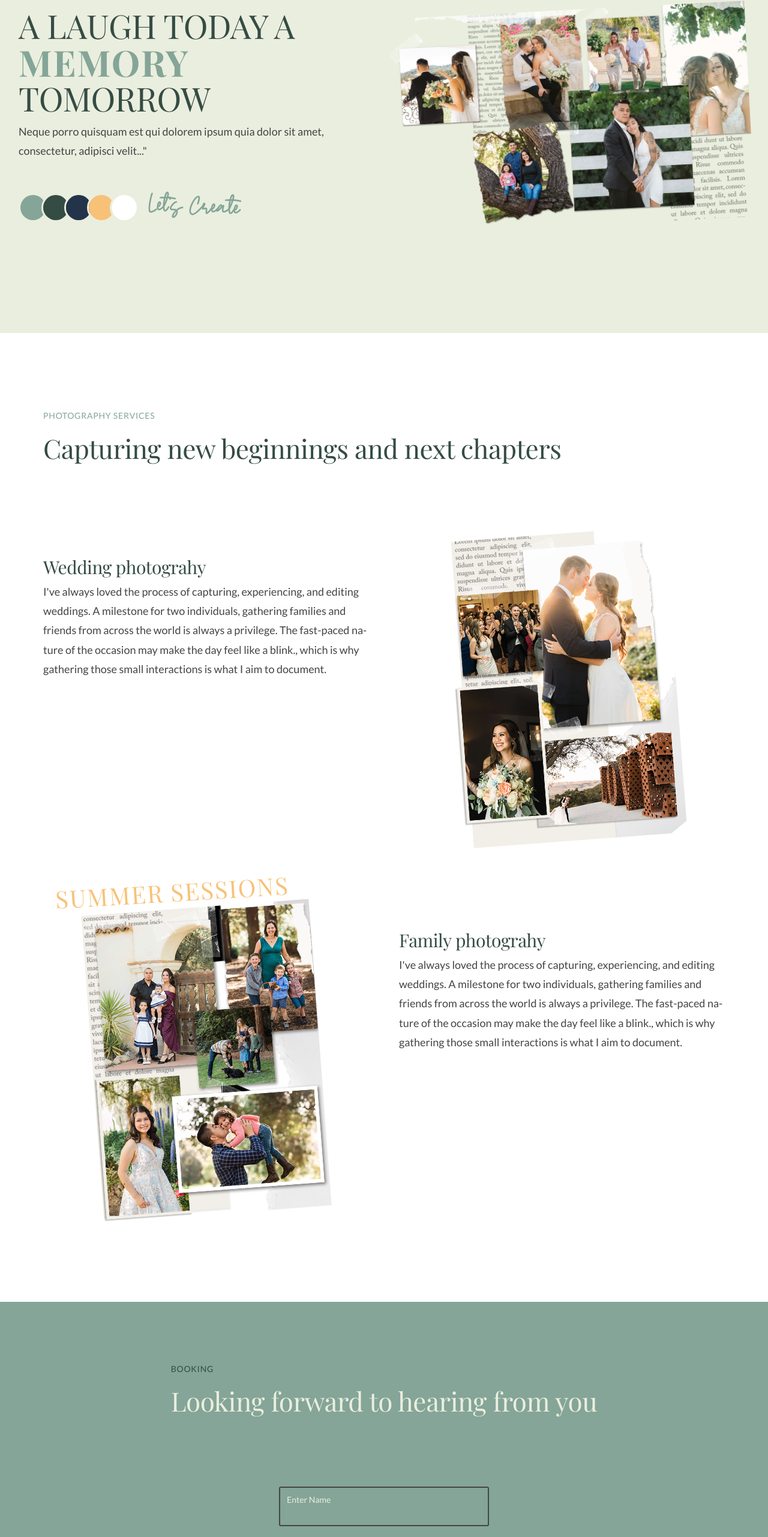
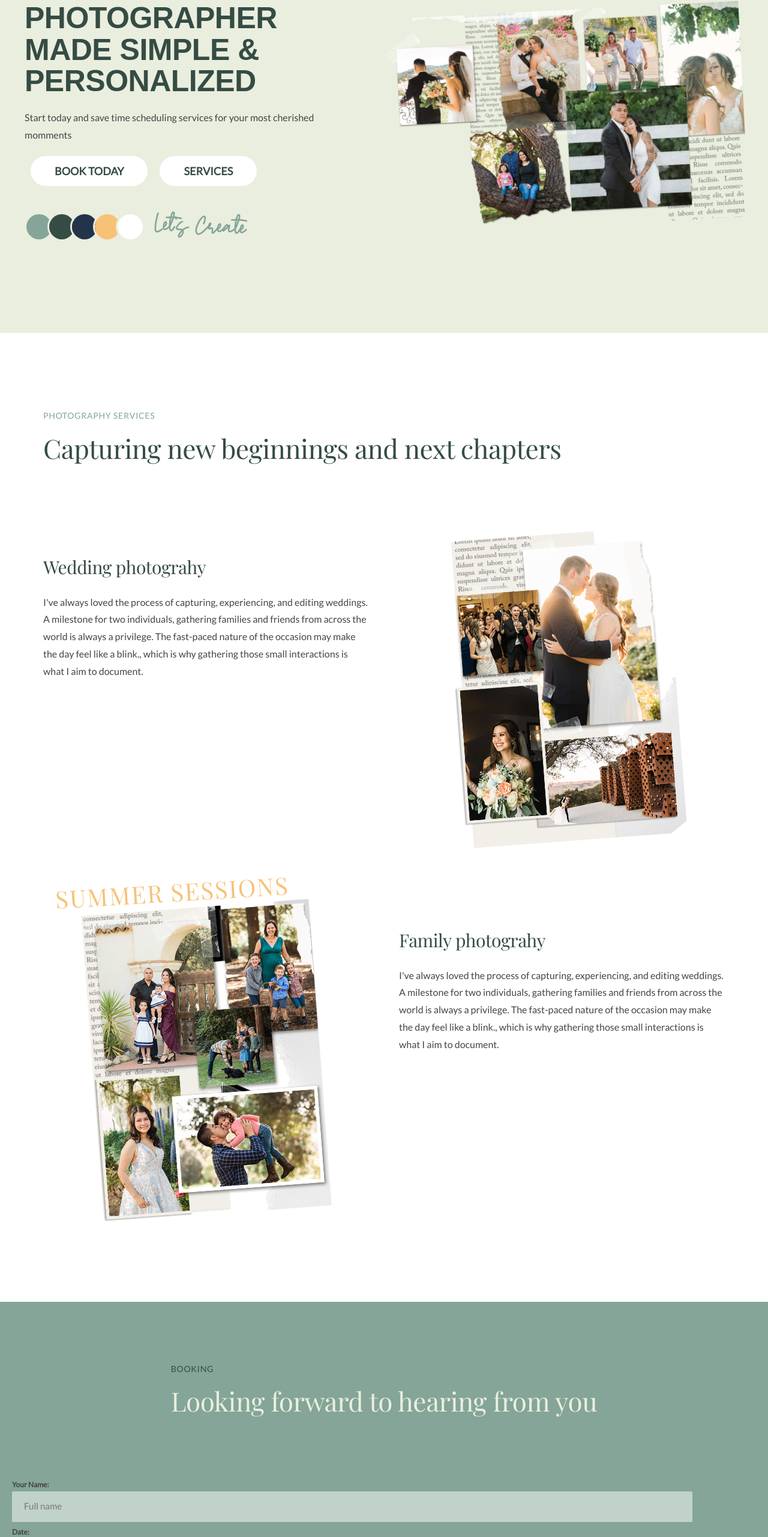
Before and after one commit to gah-code/ghp-app, a React (Create React App) app: page / in a window 1280 px wide. Shown: the part 173-2735 px from the top of the page at 60% size. Built offline with nearby package versions, Linux system fonts and the light colour scheme.

Commit message:
Hero & form testing

```diff
--- a/src/components/Layout/Header.scss
+++ b/src/components/Layout/Header.scss
@@ -19,17 +19,15 @@ header {
   padding: 0 0.1rem;
   // background-color: var(--co);
 
-  h1 {
-    font-weight: 400;
+  .hero-text-box h1 {
     text-transform: uppercase;
     margin: 0 0 1rem;
   }
 }
 
-.description p {
+p.description {
   font-size: 1.6rem;
-  margin: 0.5rem;
-  padding: 0.2rem 0;
+  padding: 2rem 0;
 }
 
 .hero-img {
@@ -45,7 +43,7 @@ header {
   display: flex;
   align-items: center;
   gap: 1.6rem;
-  margin-top: 4rem;
+  padding: 3rem 0;
 }
 
 .delivered-imgs {
@@ -81,25 +79,25 @@ header {
 
 @media (max-width: 84em) {
   header {
-    padding: 0 3rem;
+    padding: 0 4rem;
   }
 }
 
 @media (max-width: 75em) {
   header {
     padding: 0 2.9rem;
-    gap: 6rem;
+    gap: 4rem;
   }
 
   .delivered-meals {
-    margin-top: 2.8rem;
+    padding-top: 2.8rem;
   }
 }
 
 @media (max-width: 59em) {
   header {
     padding: 0 2rem;
-    gap: 5rem;
+    gap: 3rem;
   }
 
   .hero-img {
@@ -109,7 +107,7 @@ header {
 
   .delivered-meals {
     justify-content: center;
-    margin-top: 2.5rem;
+    padding-top: 2rem;
   }
 
   .delivered-text span {
@@ -120,29 +118,34 @@ header {
 @media (max-width: 44em) {
   .section-hero {
     background-color: var(--color-background-two);
-    padding: 5rem 0 25.8rem 0;
+    padding: 8rem 0 20.5rem 0;
   }
 
   header {
     grid-template-columns: 1fr;
-    gap: 3rem;
+    gap: 4rem;
     align-items: center;
-    padding: 0 1.3rem;
+    padding: 0 2.8rem;
+  }
+
+  .hero-img {
+    padding: 0.2rem 1rem;
   }
 
   .hero-text-box {
     padding: 1.5rem 0;
-    text-align: center;
-  }
+    // text-align: center;
+    text-align: left;
 
-  .description {
-    padding: 3rem 0;
-    font-size: 1.6rem;
+    .description {
+      padding: 2.5rem 1rem;
+      font-size: 1.8rem;
+    }
   }
 
   .delivered-meals {
+    display: none;
     justify-content: center;
-    margin: -0.2rem 0 0.2rem 0;
   }
 
   .delivered-text span {
@@ -152,24 +155,25 @@ header {
 
 @media (max-width: 34em) {
   .section-hero {
-    padding: 5rem 0.2rem 18rem 0.2rem;
+    padding: 5rem 0.1rem 18.5rem 0.1rem;
   }
 
   header {
-    height: 78vh;
+    height: 85vh;
   }
 
-  .description {
-    padding: 1.8rem 0;
-  }
-  .hero-img {
-    padding: 0 1rem;
+  .hero-text-box {
+    padding-bottom: 2.5rem;
   }
 
-  .delivered-imgs img {
-    height: 4.5rem;
-    width: 4.5rem;
-    border-radius: 50%;
-    margin-right: -1.1rem;
+  .hero-img {
+    width: 105%;
   }
+
+  // .delivered-imgs img {
+  //   height: 4.5rem;
+  //   width: 4.5rem;
+  //   border-radius: 50%;
+  //   margin-right: -1.1rem;
+  // }
 }
--- a/src/components/Layout/HeaderBox.js
+++ b/src/components/Layout/HeaderBox.js
@@ -7,29 +7,31 @@ import colorFive from '../../assets/backgrounds/color-5.jpg';
 
 const HeroBox = () => {
   return (
-    <div className="hero-text-box">
-      <h1 className="heading-primary">
+    <div className='hero-text-box'>
+      <h1 className='heading-primary'>
         {' '}
-        A laugh today a <strong>memory</strong> tomorrow
+        Booking a photographer made simple & personalized
+        {/* A laugh today a <strong>memory</strong> tomorrow */}
       </h1>
-      <p className="description">
-        Neque porro quisquam est qui dolorem ipsum quia dolor sit amet, consectetur, adipisci velit..."
+      <p className='description'>
+        Start today and save time scheduling services for your most cherished
+        momments
         {/* Capturing; stories, experiences and life through calculated clicks
         for present ones and future generations to come.. */}
       </p>
-      {/* <Button buttonType="learn">Learn more</Button>
-      <Button buttonType="booking">Booking</Button> */}
+      <button className='btn'>Book today</button>
+      <button className='btn'>services</button>
       {/* <Avatar /> */}
 
-      <div class="delivered-meals">
-        <div class="delivered-imgs">
-          <img src={colorOne} aria-hidden alt="Customer photo" />
-          <img src={colorTwo} aria-hidden alt="Customer photo" />
-          <img src={colorThree} aria-hidden alt="Customer photo" />
-          <img src={colorFour} aria-hidden alt="Customer photo" />
-          <img src={colorFive} aria-hidden alt="Customer photo" />
+      <div class='delivered-meals'>
+        <div class='delivered-imgs'>
+          <img src={colorOne} aria-hidden alt='Customer photo' />
+          <img src={colorTwo} aria-hidden alt='Customer photo' />
+          <img src={colorThree} aria-hidden alt='Customer photo' />
+          <img src={colorFour} aria-hidden alt='Customer photo' />
+          <img src={colorFive} aria-hidden alt='Customer photo' />
         </div>
-        <p className="delivered-text">
+        <p className='delivered-text'>
           <span> Let's Create</span>{' '}
         </p>
       </div>
--- a/src/components/Misc/Form.js
+++ b/src/components/Misc/Form.js
@@ -6,79 +6,68 @@ import './form.scss';
 
 const Form = () => {
   return (
-    <section className="section-form">
-      <div className="container">
-        <h2 class="subheading">Booking</h2>
-        <h3 class="heading-secondary"> Looking forward to hearing from you</h3>
+    <section className='section-form'>
+      <div className='container'>
+        <h2 class='subheading'>Booking</h2>
+        <h3 class='heading-secondary'> Looking forward to hearing from you</h3>
       </div>
 
       {/* <TestForm /> */}
 
+      <div class='row'>
+        <div class='book__form'>
           <form
-        class="cta-form"
-        name="contact"
-        method="POST"
-        data-netlify="true"
-        onSubmit="submit"
+            class='cta-form'
+            name='contact'
+            method='POST'
+            data-netlify='true'
+            onSubmit='submit'
           >
-        <input type="hidden" name="form-name" value="contact" />
+            <input type='hidden' name='form-name' value='contact' />
 
-        <div className="form-group">
-          <div className="form-container">
-
-            <label htmlFor="full-name" class="custom-field one">
+            <p class='form__group'>
+              <label for='name' class='form__label'>
+                Your Name:
                 <input
-                id="full-name"
-                type="text"
-                placeholder="&nbsp;"
-                required
-                name="fullname"
-              />
-              <span class="placeholder">Enter Name</span>
-            </label>
-            <label htmlFor="email" class="custom-field one">
-              <input
-                id="email"
-                type="email"
-                placeholder=" "
-                name="email"
+                  type='text'
+                  name='name'
+                  class='form__input'
+                  placeholder='Full name'
+                  id='name'
                   required
                 />
-              <span class="placeholder">Enter Email</span>
               </label>
-            <label htmlFor="service" class="custom-field one">
-              <input
-                id="service"
-                type="text"
-                placeholder=" "
-                name="service"
-                // required
-              />
-              <span class="placeholder">Enter Service</span>
+            </p>
+
+            <p class='form__group'>
+              <label for='date' class='form__label'>
+                Date:
+                <input id='date' type='date' name='date' class='form__input' />
               </label>
+            </p>
 
-            <button
-              className="form-button"
-              type="submit"
-              value="Submit message"
-            >
+            <p class='form__group'>
+              <label class='form__label'>
+                Service Type
+                <select class='form__input' name='service[]' id='service-type'>
+                  <option value='Wedding' selected>
+                    Wedding
+                  </option>
+                  <option value='Family'>Family</option>
+                  <option value='Engagement'>Engagement</option>
+                  <option value='other'>Other</option>
+                </select>
+              </label>
+            </p>
+
+            <p>
+              <button className='btn' type='submit'>
                 Send
               </button>
-
-            <label htmlFor="service" className="form-control">
-              {/* <input type="checkbox" id="service" value="Wedding" />
-              <p> wedding</p> */}
-
-              {/* <input type="radio" id="service" name="service" value="Family" />
-              <p> Family</p> */}
-
-            </label>
-
+            </p>
+          </form>
         </div>
       </div>
-
-      </form>
-
     </section>
   );
 };
--- a/src/components/Misc/form.scss
+++ b/src/components/Misc/form.scss
@@ -16,6 +16,42 @@
   h3 {
     color: var(--color-background-two);
   }
+}
+
+form.form {
+  &__group:not(:last-child) {
+    margin-bottom: 2rem;
+  }
+}
+
+input.form__input,
+select.form__input {
+  font-size: 1.5rem;
+  font-family: inherit;
+  color: inherit;
+  padding: 1.5rem 2rem;
+  border-radius: 2px;
+  background-color: rgba(#fff, 0.5);
+  border: none;
+  border-bottom: 3px solid transparent;
+  width: 90%;
+  display: block;
+  transition: all 0.3s;
+}
+
+label.form__label {
+  font-size: 1.2rem;
+  font-weight: 700;
+  margin-left: 2rem;
+  margin-top: 0.7rem;
+  display: block;
+  transition: all 0.3s;
+}
+
+input.form__input::placeholder-shown + label.form__label {
+  opacity: 0;
+  visibility: hidden;
+  transform: translateY(-4rem);
 }
 
 .form-container {
--- a/src/styles/base/_base.scss
+++ b/src/styles/base/_base.scss
@@ -26,3 +26,37 @@ body {
   overflow: hidden;
   background-color: var(--color-background);
 }
+
+.btn,
+.btn:link,
+.btn:visited {
+  text-transform: uppercase;
+  display: inline-block;
+  text-decoration: none;
+  font-size: 1.8rem;
+  font-weight: 600;
+  padding: 1.6rem 4rem;
+  border-radius: 5rem;
+  position: relative;
+  margin: 0 1rem;
+  color: var(--color-primary-dark);
+
+  border: none;
+  cursor: pointer;
+  font-family: inherit;
+  transition: all 0.2s ease-in;
+  background-color: var(--color-background);
+}
+
+.btn:hover {
+  background-color: var(--color-primary);
+  box-shadow: 0 1rem 2rem rgba(#444, 0.2);
+  color: var(--color-background-two);
+}
+
+@media (max-width: 44em) {
+  .btn {
+    padding: 1.6rem 3.5rem;
+    font-size: 1.666rem;
+  }
+}
--- a/src/styles/base/_typography.scss
+++ b/src/styles/base/_typography.scss
@@ -30,11 +30,12 @@
 }
 
 .heading-primary {
-  font-family: 'Playfair Display', serif;
+  font-family: 'Rubik', sans-serif, Menlo;
+  text-transform: uppercase;
   font-weight: 700;
-  font-size: 5.5rem;
+  font-size: 5rem;
   line-height: 1.05;
-  margin-bottom: 3.2rem;
+  // font-family: 'Playfair Display', serif;
 }
 
 .heading-secondary {
@@ -72,7 +73,7 @@ strong {
   color: var(--color-primary);
   font-weight: 700;
   // font-family: 'Remachine Script';
-  font-size: 6rem;
+  font-size: 5rem;
   letter-spacing: 2px;
   z-index: 100;
   transition-duration: 350ms;
@@ -98,16 +99,15 @@ strong {
 }
 
 @media (max-width: 59em) {
+  .heading-primary {
+    font-size: 4.5rem;
+  }
   .heading-tertiary {
     margin-bottom: 2rem;
   }
 }
 
 @media (max-width: 44em) {
-  .heading-primary {
-    font-size: 4.9rem;
-  }
-
   .heading-secondary {
     font-size: 3.8rem;
     margin-bottom: 9rem;
@@ -121,4 +121,8 @@ strong {
     font-size: 1.4rem;
     margin-bottom: 1rem;
   }
+
+  strong {
+    font-size: 4.1rem;
+  }
 }
```
Also changed, not shown: src/components/Misc/index.js (+21 -21 lines). Lines whose indentation alone changed are shown as unchanged.
